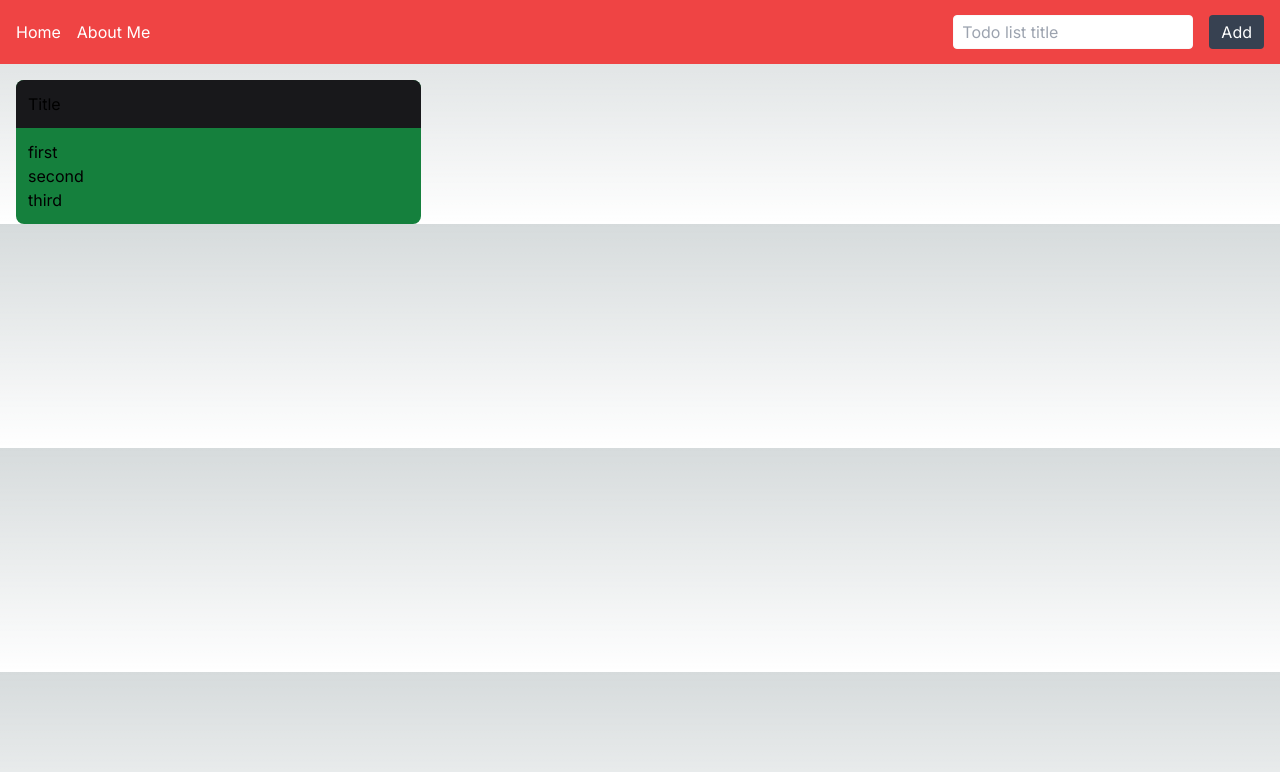
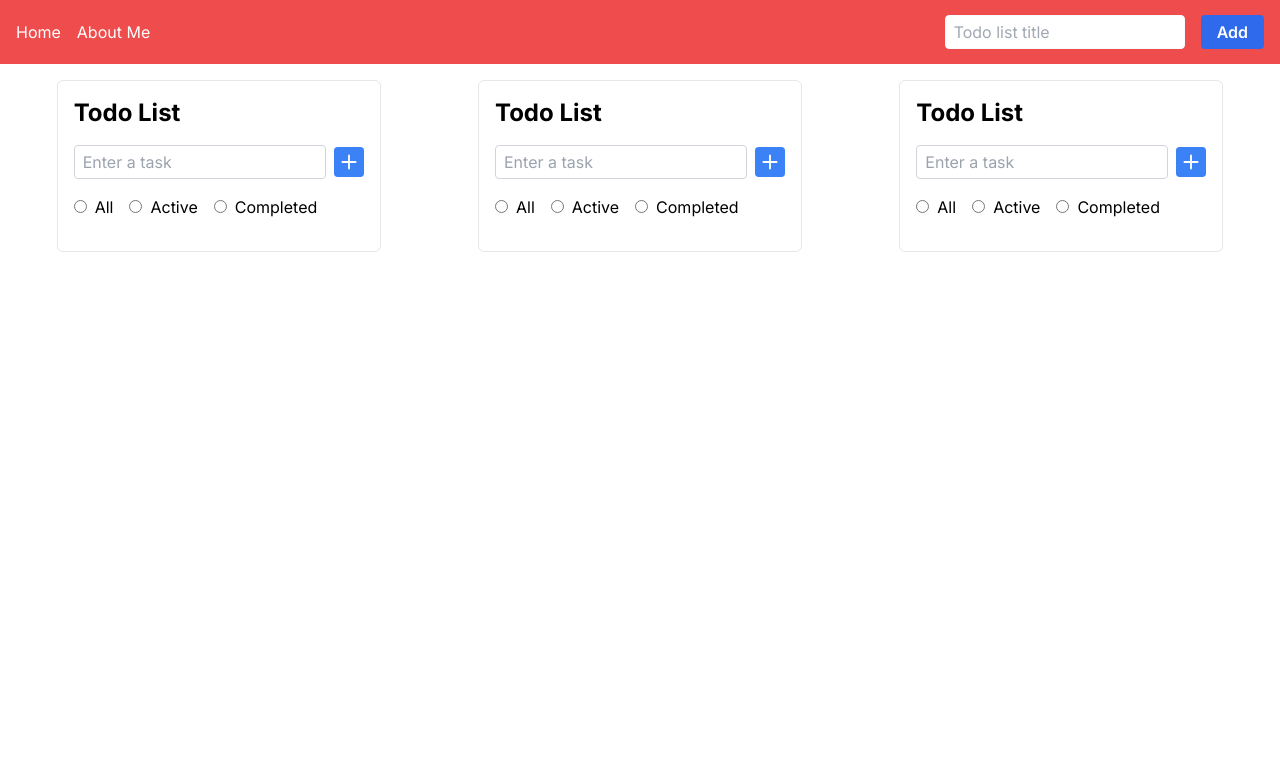
Before and after one commit to nk8bnj/todo-list-nextjs, a Next.js app: page / in a window 1280 px wide. Shown: the top 772 px of the page. Built offline with nearby package versions, Linux system fonts and the light colour scheme.

Commit message:
added todo list

```diff
--- a/package.json
+++ b/package.json
@@ -17,6 +17,7 @@
     "postcss": "8.4.24",
     "react": "18.2.0",
     "react-dom": "18.2.0",
+    "react-icons": "^4.9.0",
     "tailwindcss": "3.3.2",
     "typescript": "5.0.4"
   }
--- a/src/app/globals.css
+++ b/src/app/globals.css
@@ -2,19 +2,19 @@
 @tailwind components;
 @tailwind utilities;
 
-:root {
-  --foreground-rgb: 0, 0, 0;
-  --background-start-rgb: 214, 219, 220;
-  --background-end-rgb: 255, 255, 255;
-}
-
-@media (prefers-color-scheme: dark) {
-  :root {
-    --foreground-rgb: 255, 255, 255;
-    --background-start-rgb: 50, 52, 55;
-    --background-end-rgb: 50, 52, 55;
-  }
-}
+/* :root { */
+/*   --foreground-rgb: 0, 0, 0; */
+/*   --background-start-rgb: 214, 219, 220; */
+/*   --background-end-rgb: 255, 255, 255; */
+/* } */
+/**/
+/* @media (prefers-color-scheme: dark) { */
+/*   :root { */
+/*     --foreground-rgb: 255, 255, 255; */
+/*     --background-start-rgb: 50, 52, 55; */
+/*     --background-end-rgb: 50, 52, 55; */
+/*   } */
+/* } */
 
 body {
   color: rgb(var(--foreground-rgb));
--- a/src/components/Header/index.tsx
+++ b/src/components/Header/index.tsx
@@ -2,9 +2,9 @@ import Link from "next/link";
 
 export default function Header() {
   return (
-    <header className="bg-red-500 h-16 flex items-center justify-center">
-      <div className="container mx-auto flex items-center justify-between px-4">
-        <div className="flex space-x-4">
+    <header className="bg-red-500 h-16 flex items-center justify-center max-sm:h-24 sticky top-0 opacity-95">
+      <div className="container mx-auto flex max-sm:flex-col items-center justify-between px-4">
+        <div className="flex space-x-4 max-sm:m-3">
           <Link href="/" className="text-white hover:text-gray-200">
             Home
           </Link>
@@ -12,13 +12,13 @@ export default function Header() {
             About Me
           </Link>
         </div>
-        <div className="flex space-x-4">
+        <div className="flex space-x-4 max-sm:mb-3">
           <input
             type="text"
             className="w-60 border border-gray-50 rounded px-2 py-1 text-black outline-none"
             placeholder="Todo list title"
           />
-          <button className="bg-gray-700 text-white px-3 py-1 rounded hover:bg-gray-800">
+          <button className="bg-blue-600 hover:bg-blue-700 text-white font-semibold py-1 px-4 rounded">
             Add
           </button>
         </div>
--- a/src/components/TodoLists/TodoList/index.tsx
+++ b/src/components/TodoLists/TodoList/index.tsx
@@ -1,12 +1,38 @@
+import { BsFillPlusSquareFill } from "react-icons/bs";
+
 export default function TodoList() {
   return (
-    <div className="bg-green-700 rounded-lg">
-      <h2 className="bg-zinc-900 rounded-t-lg p-3">Title</h2>
-      <ul className="p-3">
-        <li>first</li>
-        <li>second</li>
-        <li>third</li>
-      </ul>
+    <div className="max-w-md mx-auto p-4 border border-greay-50 rounded-md">
+      <h2 className="text-2xl font-bold mb-4">Todo List</h2>
+      <div className="flex mb-4">
+        <input
+          type="text"
+          className="flex-grow mr-2 border border-gray-300 rounded px-2 py-1"
+          placeholder="Enter a task"
+        />
+        <button className="text-blue-500 hover:text-blue-600 text-3xl">
+          <BsFillPlusSquareFill />
+        </button>
+      </div>
+      <div className="mb-4">
+        <input type="radio" id="filter-all" name="filter" value="All" />
+        <label htmlFor="filter-all" className="ml-2 mr-4">
+          All
+        </label>
+        <input type="radio" id="filter-active" name="filter" value="Active" />
+        <label htmlFor="filter-done" className="ml-2 mr-4">
+          Active
+        </label>
+        <input
+          type="radio"
+          id="filter-completed"
+          name="filter"
+          value="Completed"
+        />
+        <label htmlFor="filter-inprocess" className="ml-2">
+          Completed
+        </label>
+      </div>
     </div>
   );
 }
--- a/src/components/TodoLists/index.tsx
+++ b/src/components/TodoLists/index.tsx
@@ -4,6 +4,8 @@ export default function TodoLists() {
   return (
     <div className="grid grid-cols-4 gap-4 max-2xl:grid-cols-3 max-lg:grid-cols-2 max-md:grid-cols-1 px-4">
       <TodoList />
+      <TodoList />
+      <TodoList />
     </div>
   );
 }
```
Also changed, not shown: 1 other file (tests, documents, lock files or other folders).
